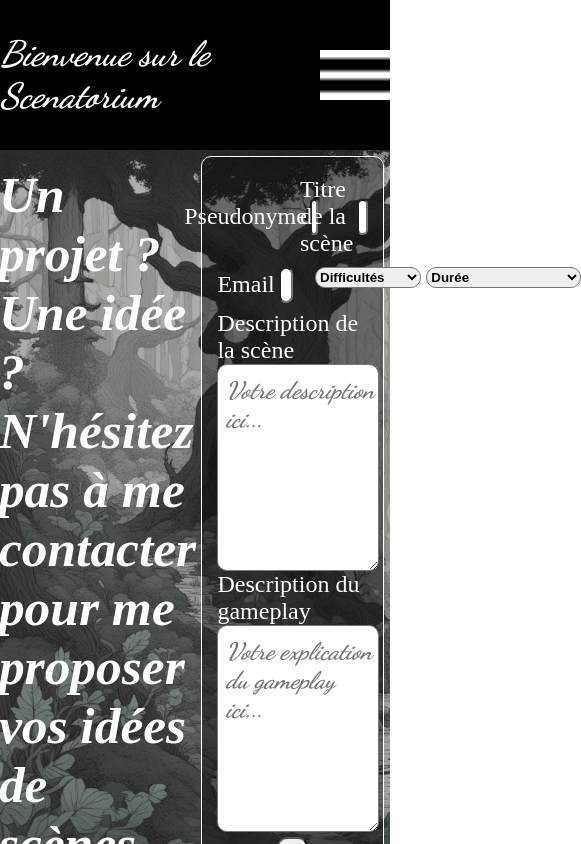
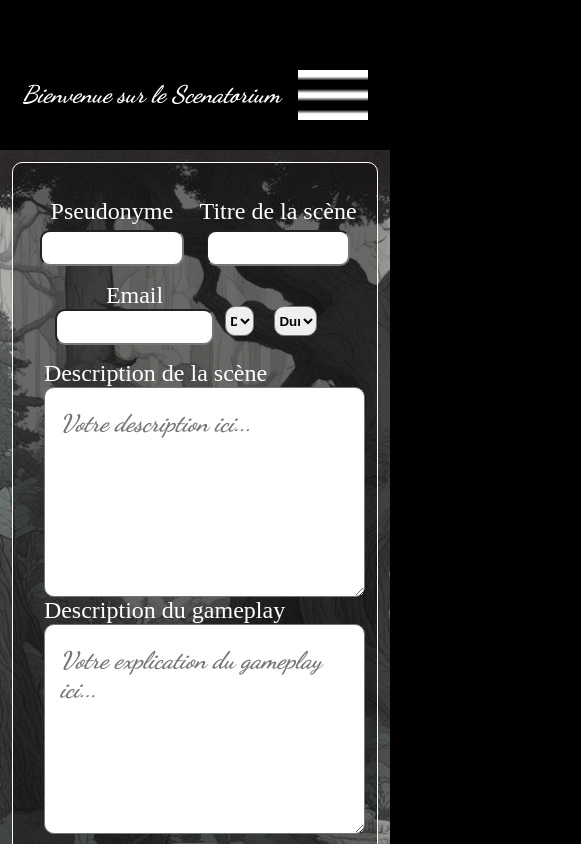
Before and after one commit to damodred53/site_JDR, a React (Create React App) app: page /contact in a window 390 px wide. Shown: the top 844 px of the page, 581 px wide, since content can reach past the window. Built offline with nearby package versions, Linux system fonts and the light colour scheme; a web font is replaced by a local one.

Commit message:
deploiement version responsive mobile

```diff
--- a/src/Components/style.scss
+++ b/src/Components/style.scss
@@ -48,6 +48,7 @@ $Dancing_script: Dancing Script;
 body {
     background-repeat: no-repeat;
     background-size: cover;
+    background-color: black;
 
 }
 
@@ -60,6 +61,8 @@ body {
     background-color:black;
     font-family: $Dancing_script;
 
+
+
     .welcome_and_navbar{
         height: 100%;
         font-style: italic;
@@ -69,8 +72,16 @@ body {
 
             @media (max-width: 780px) {
                 font-size: 35px;
+            }
+        }
+        @media (max-width: 450px) {
+            @include center_row_flex_display;
+            padding: 5%;
+            h1 {
+                font-size: 24px;
+            }
 
-            }
+
         }
 
         .burger_header {
@@ -131,11 +142,19 @@ body {
         background-color: rgba(0, 0, 0, 0.7);
         border-bottom: red 5px solid;
 
+        @media (max-width:450px) {
+            @include center_column_flex_display;
+            gap: 10%;
+            padding-bottom: 10%;
+        }
+
 
         .menu_hidden_navbar {
             color: $color_text;
             font-size: 40px;
             text-decoration: none;
+
+
         }
     }
     .invisible_navbar {
@@ -192,6 +211,8 @@ body {
         height: 100%;
         width: 100%;
 
+
+
         form {
             @include center_row_flex_display;
             padding: 3%;
@@ -209,6 +230,11 @@ body {
                 height: 250px;
                 margin-bottom: 5%;
             }
+
+            @media (max-width: 550px ) {
+                @include center_column_flex_display;
+                padding: 5%;
+            }
         }
         .title_author_research {
 
@@ -224,6 +250,10 @@ body {
                 font-weight: bold;
                 font-style: italic;
                 padding-left: 5%;
+            }
+
+            @media (max-width: 450px) {
+               width: 80%;
             }
 
         }
@@ -276,6 +306,8 @@ body {
                         }
                     }
 
+
+
                 }
             }
 
@@ -306,6 +338,8 @@ body {
     background-repeat: no-repeat;
     background-size: cover;
 
+
+
     .about_text_presentation_text {
     font-size: 40px;
     width: 50%;
@@ -314,6 +348,14 @@ body {
     border-radius: $border_radius;
     padding: 1% 2% 1% 2%;
     margin: 2% ;
+
+    @media (max-width: 960px) {
+        width: 100%;
+    }
+
+    @media (max-width: 550px) {
+        font-size: 30px;
+    }
     }
 }
 
@@ -337,6 +379,12 @@ body {
     background-size: cover;
     color: $color_text;
 
+    @media (max-width: 1200px) {
+        display: flex;
+        flex-direction: column-reverse;
+        width: 100%;
+
+    }
 
 }
 
@@ -349,28 +397,53 @@ body {
     flex-direction: column;
     align-items: center;
     justify-content: center;
+
+    @media (max-width:900px) {
+        width: 100%;
+        padding: 5%;
+        font-size: 30px;
+    }
 }
 
 .form_div_main {
     border-radius: 10px;
     width: 50%;
+
+    @media (max-width:1200px) {
+        width: 100%;
+    }
+
+
     .full_formulaire {
         padding: 5% 8% 5% 8% ;
         margin: 3%;
         border: white 1px solid;
         background-color: rgba(0, 0, 0, 0.4);
         border-radius: $border_radius;
+
+
+
+
         .pseudonyme_and_text_div {
             display: flex;
             font-size: 24px;
             justify-content: space-between;
             height: 100px;
+
+
+
+
             .under_div {
                 display: flex;
                 align-items: center;
                 justify-content: center;
                 gap: 5%;
                 width: 45%;
+
+                @media (max-width:1300px) {
+                    @include center_column_flex_display;
+                    white-space: nowrap;
+                }
             }
             input {
                 height: 30px;
@@ -382,6 +455,21 @@ body {
         .email_hard_duration_div {
             display: flex;
             justify-content: space-between;
+
+            @media (max-width: 1650px) {
+                justify-content: flex-start;
+                gap: 2%;
+            }
+
+            @media (max-width: 950px) {
+                justify-content: center;
+                gap: 5%;
+               align-items: center;
+
+            }
+
+
+
             .email_div{
                 display: flex;
                 align-items: center;
@@ -389,6 +477,13 @@ body {
                 font-size: 24px;
                 gap: 5%;
                 padding-bottom: 5%;
+
+            @media (max-width: 900px) {
+                @include center_column_flex_display;
+            }
+
+
+
             }
             input {
                 height: 30px;
@@ -400,10 +495,19 @@ body {
                 gap: 10%;
                 justify-content: space-between;
                 width: 35%;
+
+
+
                 select {
                     height: 50%;
                     font-weight: bold;
                     border-radius: $border_radius;
+
+                    @media (max-width: 1280px) {
+                        width: 75%;
+                        overflow: auto;
+                        height: 30px;
+                    }
                 }
             }
         }
@@ -644,12 +748,12 @@ body {
     background-color: black;
     gap: 5%;
 
+    @media (max-width:550px ) {
+        @include center_column_flex_display;
+    }
+
 
     .text_footer_div {
         color: $color_text;
     }
 }
-
-
-
-/* LES MEDIA QUERIES */
```
